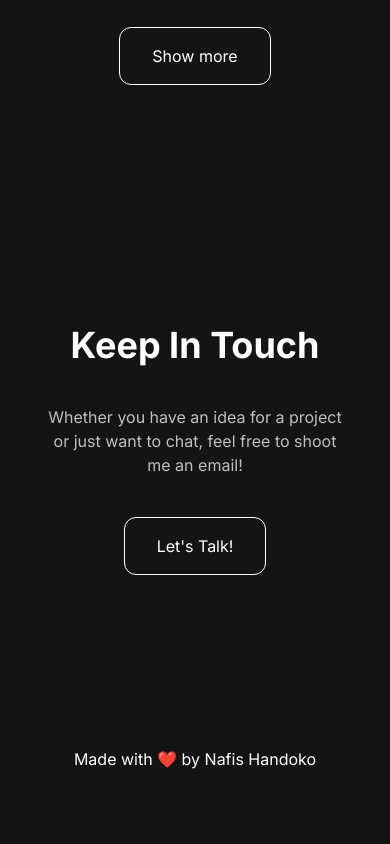
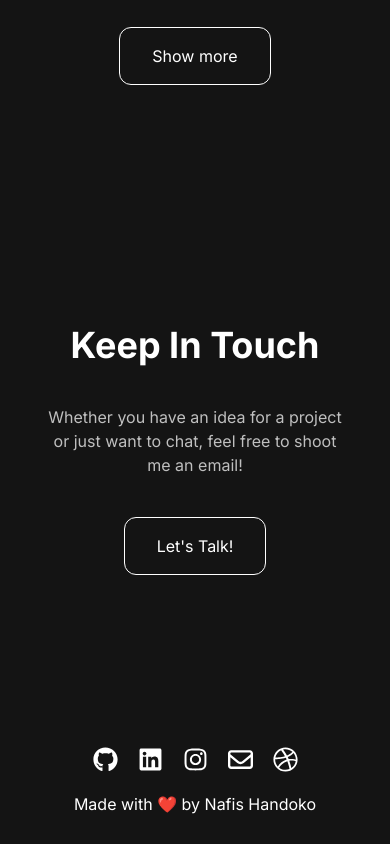
Before and after one commit to NafisHandoko/next-portfolio, a Next.js app: page / in a window 390 px wide. Shown: the part 8302-9146 px from the top of the page. Before the commit the page ends 9101 px from the top, so only its background shows below. Built offline with nearby package versions, Linux system fonts and the light colour scheme.

Commit message:
feat: added social media in mobile view

```diff
--- a/app/page.tsx
+++ b/app/page.tsx
@@ -326,7 +326,14 @@ export default function Home() {
                 </p>
                 <a href="https://wa.me/6281332079137" target="_blank" className="text-nero border border-nero hover:bg-nero hover:text-codgray transition-all rounded-xl px-8 py-4 self-center">Let&apos;s Talk!</a>
             </section>
-            <footer className="container mx-auto flex flex-col items-center text-center py-7">
+            <footer className="container mx-auto flex flex-col gap-5 items-center text-center py-7">
+                <div className="flex flex-row md:hidden gap-5 text-nero">
+                    <a className="glow transition-all" target="_blank" href="https://github.com/nafishandoko"><FaGithub size={"25px"} /></a>
+                    <a className="glow transition-all" target="_blank" href="https://www.linkedin.com/in/nafishandoko"><FaLinkedin size={"25px"} /></a>
+                    <a className="glow transition-all" target="_blank" href="https://instagram.com/nafishandoko"><FaInstagram size={"25px"} /></a>
+                    <a className="glow transition-all" target="_blank" href="mailto:naffisioner@gmail.com"><FaRegEnvelope size={"25px"} /></a>
+                    <a className="glow transition-all" target="_blank" href="https://dribbble.com/nafishandoko"><FaDribbble size={"25px"} /></a>
+                </div>
                 <p className="text-nero">Made with ❤️ by Nafis Handoko</p>
             </footer>
         </>
```
